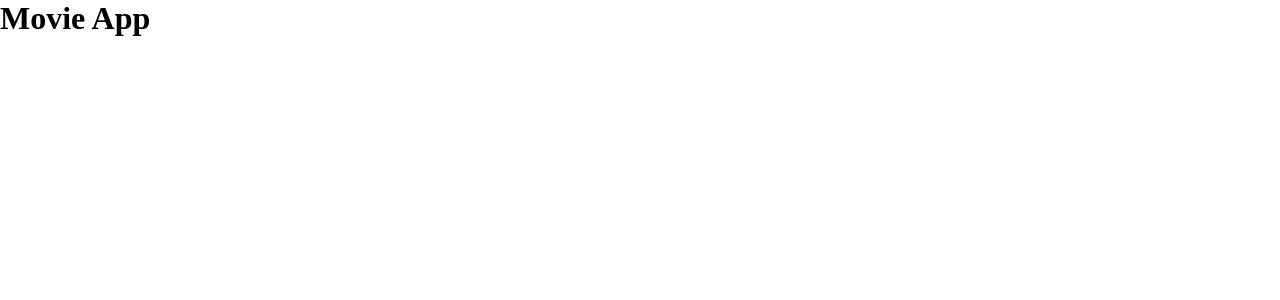
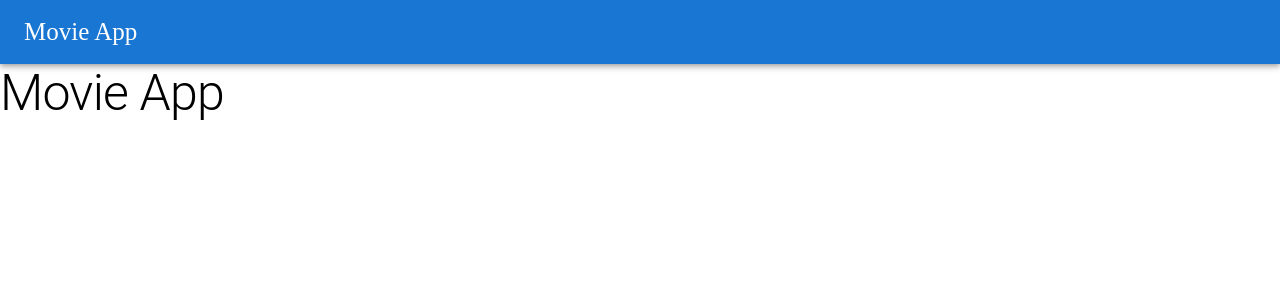
Before and after one commit to pug000/movie-app, a Next.js app: page / in a window 1280 px wide. Shown: the top 300 px of the page. Built offline with nearby package versions, Linux system fonts and the light colour scheme.

Commit message:
feat: add header component

```diff
--- /dev/null
+++ b/components/Header/Header.style.tsx
@@ -0,0 +1,16 @@
+import Link from 'next/link';
+import { AppBar } from '@mui/material';
+import { styled } from '@mui/material/styles';
+
+const StyledHeader = styled(AppBar)(({ theme }) => ({
+  backgroundColor: theme.palette.primary.main,
+  position: 'static',
+}));
+
+const StyledLink = styled(Link)(({ theme }) => ({
+  fontSize: theme.typography.h4.fontSize,
+  textDecoration: 'none',
+  color: theme.palette.text.secondary,
+}));
+
+export { StyledHeader, StyledLink };
--- /dev/null
+++ b/components/Header/Header.tsx
@@ -0,0 +1,15 @@
+import { Toolbar } from '@mui/material';
+
+import { StyledHeader, StyledLink } from './Header.style';
+
+function Header() {
+  return (
+    <StyledHeader>
+      <Toolbar>
+        <StyledLink href="/">Movie App</StyledLink>
+      </Toolbar>
+    </StyledHeader>
+  );
+}
+
+export default Header;
--- a/package.json
+++ b/package.json
@@ -14,8 +14,8 @@
     "@emotion/styled": "^11.10.5",
     "@mui/icons-material": "^5.11.0",
     "@mui/material": "^5.11.0",
+    "@mui/styled-engine": "npm:@mui/styled-engine-sc@latest",
     "@mui/styled-engine-sc": "^5.11.0",
-    "@mui/system": "^5.11.0",
     "@reduxjs/toolkit": "^1.9.1",
     "next": "13.0.7",
     "react": "18.2.0",
@@ -52,5 +52,8 @@
     "jest-environment-jsdom": "^29.3.1",
     "prettier": "^2.8.1",
     "ts-jest": "^29.0.3"
+  },
+  "resolutions": {
+    "@mui/styled-engine": "npm:@mui/styled-engine-sc@latest"
   }
 }
--- a/pages/_app.tsx
+++ b/pages/_app.tsx
@@ -1,6 +1,6 @@
 import type { AppProps } from 'next/app';
 import { Provider } from 'react-redux';
-import { ThemeProvider } from '@mui/system';
+import { ThemeProvider } from '@mui/material/styles';
 
 import ErrorBoundary from 'components/ErrorBoundary/ErrorBoundary';
 
--- a/pages/_document.tsx
+++ b/pages/_document.tsx
@@ -1,15 +1,21 @@
-import Document, {
-  DocumentContext,
-  DocumentInitialProps,
-  Html,
-  Head,
-  Main,
-  NextScript,
-} from 'next/document';
+import Document, { Html, Head, Main, NextScript } from 'next/document';
 import { ServerStyleSheet } from 'styled-components';
 
 export default class MyDocument extends Document {
-  static async getInitialProps(ctx: DocumentContext): Promise<DocumentInitialProps> {
+  render() {
+    return (
+      <Html>
+        <Head />
+        <body>
+          <Main />
+          <NextScript />
+        </body>
+      </Html>
+    );
+  }
+}
+
+MyDocument.getInitialProps = async (ctx) => {
   const sheet = new ServerStyleSheet();
   const originalRenderPage = ctx.renderPage;
 
@@ -32,17 +38,4 @@ export default class MyDocument extends Document {
   } finally {
     sheet.seal();
   }
-  }
-
-  render() {
-    return (
-      <Html>
-        <Head />
-        <body>
-          <Main />
-          <NextScript />
-        </body>
-      </Html>
-    );
-  }
-}
+};
--- a/pages/index.tsx
+++ b/pages/index.tsx
@@ -1,10 +1,12 @@
 import { Typography } from '@mui/material';
+import Header from 'components/Header/Header';
 import HeadTitle from 'components/HeadTitle/HeadTitle';
 
 function Home() {
   return (
     <>
       <HeadTitle title="Home" />
+      <Header />
       <Typography variant="h1">Movie App</Typography>
     </>
   );
--- a/styles/theme.tsx
+++ b/styles/theme.tsx
@@ -1,8 +1,41 @@
-import { createTheme } from '@mui/system';
+import { createTheme } from '@mui/material/styles';
 
 const defaultTheme = createTheme({
-  palette: {},
-  typography: {},
+  palette: {
+    background: {
+      default: '#3F8AE0',
+    },
+    text: {
+      primary: '#1f1f1f',
+      secondary: '#ffffff',
+    },
+  },
+  typography: {
+    h1: {
+      fontSize: 50,
+    },
+    h2: {
+      fontSize: 42,
+    },
+    h3: {
+      fontSize: 36,
+    },
+    h4: {
+      fontSize: 25,
+    },
+    h5: {
+      fontSize: 21,
+    },
+    body1: {
+      fontSize: 18,
+    },
+    body2: {
+      fontSize: 16,
+    },
+    fontWeightRegular: 400,
+    fontWeightMedium: 500,
+    fontWeightBold: 700,
+  },
   breakpoints: {},
   transitions: {},
 });
```
Also changed, not shown: jest.config.js (added, +16 -0 lines), jest.config.ts (deleted, +0 -12 lines), tsconfig.json (+8 -1 lines), .eslintrc.json, 2 other files (tests, documents, lock files or other folders). Lines whose indentation alone changed are shown as unchanged.
